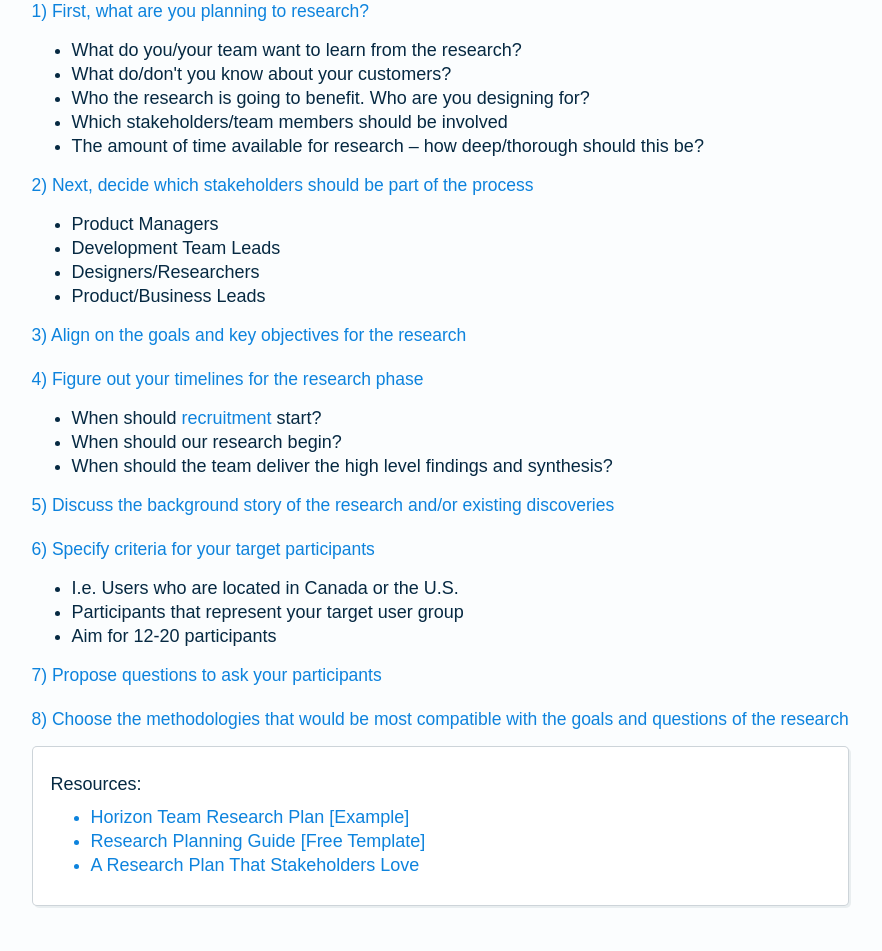
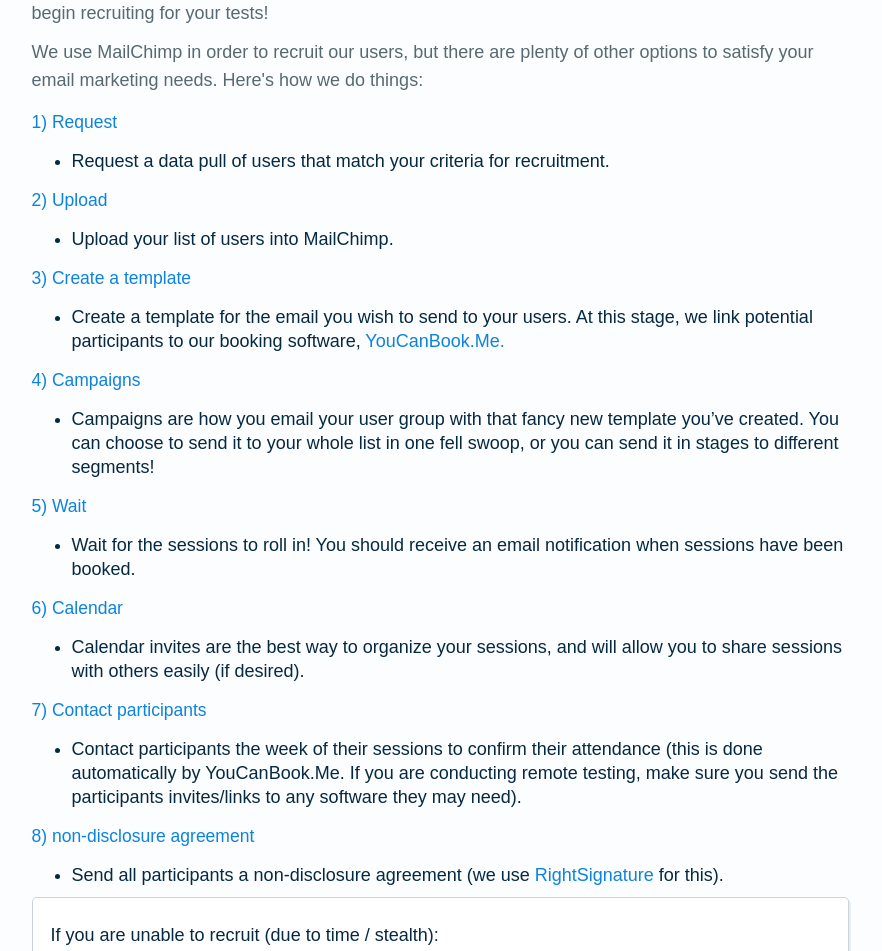
Before and after one commit to fluxr/fluxr.github.io, a plain HTML site: page recruit.html in a window 1280 px wide. Shown: the part 741-1692 px from the top of the page, without its empty margins (346-1228 px from the left). Drawn offline with nearby package versions, Linux system fonts and the light colour scheme.

Commit message:
Added recruit page
Excluded the “how to” guides for now

```diff
--- a/recruit.html
+++ b/recruit.html
@@ -1,11 +1,12 @@
 <!DOCTYPE html>
 <html lang="en">
+
 <head>
     <meta charset="utf-8">
     <meta http-equiv="X-UA-Compatible" content="IE=edge">
     <meta name="viewport" content="width=device-width, initial-scale=1">
     <!-- The above 3 meta tags *must* come first in the head; any other head content must come *after* these tags -->
-    <title>FLUXR - Generative Research</title>
+    <title>FLUXR - Generative Research - Recruit</title>
     <!-- Bootstrap -->
     <link href="css/styles.css" rel="stylesheet">
     <link href="css/cards.css" rel="stylesheet">
@@ -14,7 +15,13 @@
     <link href="https://cdnjs.cloudflare.com/ajax/libs/animate.css/3.5.1/animate.min.css" rel="stylesheet">
     <!-- TYPEKIT -->
     <script src="https://use.typekit.net/oon2jdt.js"></script>
-    <script>try{Typekit.load({ async: true });}catch(e){}</script>
+    <script>
+    try {
+        Typekit.load({
+            async: true
+        });
+    } catch (e) {}
+    </script>
     <!-- FONT AWESOME -->
     <link rel="stylesheet" href="https://maxcdn.bootstrapcdn.com/font-awesome/4.6.1/css/font-awesome.min.css">
     <!-- HTML5 shim and Respond.js for IE8 support of HTML5 elements and media queries -->
@@ -31,19 +38,16 @@
         <!-- Back button -->
         <div class="nav-elements nav-left">
             <a href="./generative-research.html" class="back-link">
-        < Back to Steps
-        </a>
+                < Back to Steps </a>
         </div>
         <!-- Logo -->
         <div class="panel-contents textAlign--center">
             <h1 class="logo">FreshBooks | Lean UX Research</h1>
         </div>
     </div>
-
     <!-- Main Container -->
     <div class="container">
         <div class="row med-margin">
-
             <!-- Sidebar -->
             <div class="col-md-3">
                 <!-- Inner wrapper -->
@@ -56,86 +60,111 @@
                         <li class=""><a href="#sec2">Tips</a></li>
                         <li class=""><a href="#sec3">Things to Avoid</a></li>
                     </ul>
-            </div> <!-- inner wrapper -->
                 </div>
-
+                <!-- inner wrapper -->
+            </div>
             <!-- MAIN CONTENT -->
             <div class="col-md-9 detail-steps" id="mainCol">
-            <h1>What is the "Plan" stage?</h1>
+                <h1>Recruit</h1>
                 <img src="./img/card-01.png" class="col-md-4 img-step">
-            <p class="col-md-8">Great research plans will act as a reference guide and help you along with the rest of the steps to help solve for a lack of infomation.</p>
+                <p class="col-md-8">Go find 12-20 participants who can help uncover the needs and goals of your users through interviews, diary studies, etc.</p>
                 <div class="col-md-12 about-step med-margin">
                     <span class="who col-md-6">
                     <h3>Who's involved:</h3>
                     <ul class="who">
-                        <li><i class="fa fa-user"></i> UX Designer, Product Manger, any other stakeholders</li>
+                        <li><i class="fa fa-user"></i> UX Designer, Product Manger</li>
                     </ul>
                 </span>
                     <span class="who col-md-6">
                 <h3>Timeline:</h3>
                 <ul class="who">
-                        <li><i class="fa fa-clock-o"></i> 60 - 90 mins.</li>
+                        <li><i class="fa fa-clock-o"></i> 2-3 weeks prior to testing is preferable</li>
                     </ul>
                 </span>
                 </div>
                 <br>
                 <!-- Step 1 -->
                 <div class="steps col-md-12">
-            <!-- ANCHOR LINK FROM SUBNAV --><a name="steps"></a>
+                    <!-- ANCHOR LINK FROM SUBNAV -->
+                    <a name="steps"></a>
                     <h2>Step-by-step</h2>
-                <h3>1) First, what are you planning to research?</h3>
+                    <p>After you have identified the users you want to recruit based on the Plan and Gather stages, you can begin recruiting for your tests!</p>
+                    <p>
+                        We use MailChimp in order to recruit our users, but there are plenty of other options to satisfy your email marketing needs. Here's how we do things:</p>
+                    <h3>1) Request</h3>
                     <ul>
-                    <li>What do you/your team want to learn from the research?</li>
-                    <li>What do/don't you know about your customers? </li>
-                    <li>Who the research  is going to benefit. Who are you designing for?</li>
-                    <li>Which stakeholders/team members  should be involved </li>
-                    <li>The amount of time available for research – how deep/thorough should this be? </li>
+                        <li>Request a data pull of users that match your criteria for recruitment.</li>
                     </ul>
                     <!-- Step 2 -->
-                <h3>2) Next, decide which stakeholders should be part of the process </h3>
+                    <h3>2) Upload </h3>
                     <ul>
-                    <li>Product Managers</li>
-                    <li>Development Team Leads</li>
-                    <li>Designers/Researchers</li>
-                    <li>Product/Business Leads</li>
+                        <li>Upload your list of users into MailChimp. </li>
                     </ul>
                     <!-- Step 3 -->
-                <h3>3) Align on the goals and key objectives for the research</h3>
-                <!-- Step 4 -->
-                <h3>4) Figure out your timelines for the research phase</h3>
+                    <h3>3) Create a template</h3>
                     <ul>
-                    <li>When should <a href="">recruitment</a> start?</li>
-                    <li>When should our research begin?</li>
-                    <li>When should the team deliver the high level findings and synthesis?</li>
+                        <li>Create a template for the email you wish to send to your users. At this stage, we link potential participants to our booking software, <a href="https://gb.youcanbook.me/login/index.jsp">YouCanBook.Me.</a></li>
                     </ul>
                     <!-- Step 4 -->
-                <h3>5) Discuss the background story of the research and/or existing discoveries</h3>
+                    <h3>4) Campaigns</h3>
+                    <ul>
+                        <li>Campaigns are how you email your user group with that fancy new template you’ve created. You can choose to send it to your whole list in one fell swoop, or you can send it in stages to different segments!</li>
+                    </ul>
+                    <!-- Step 5 -->
+                    <h3>5) Wait</h3>
+                    <ul>
+                        <li>Wait for the sessions to roll in! You should receive an email notification when sessions have been booked.</li>
+                    </ul>
                     <!-- Step 6 -->
-                <h3>6) Specify criteria for your target participants</h3>
+                    <h3>6) Calendar</h3>
                     <ul>
-                    <li>I.e. Users who are located in Canada or the U.S.</li>
-                    <li>Participants that represent your target user group</li>
-                    <li>Aim for 12-20 participants</li>
+                        <li>Calendar invites are the best way to organize your sessions, and will allow you to share sessions with others easily (if desired).</li>
                     </ul>
                     <!-- Step 7 -->
-                <h3>7) Propose questions to ask your participants</h3>
+                    <h3>7) Contact participants</h3>
+                    <ul><li>Contact participants the week of their sessions to confirm their attendance (this is done automatically by YouCanBook.Me. If you are conducting remote testing, make sure you send the participants invites/links to any software they may need).</li></ul>
                     <!-- Step 8 -->
-                <h3>8) Choose the <a href="">methodologies</a> that would be most compatible with the goals and questions of the research</h3>
+                    <h3>8) non-disclosure agreement</h3>
+                    <ul>
+                        <li>Send all participants a non-disclosure agreement (we use <a href="https://wiki.2ndsiteinc.com/display/Product/Information+for+Recruiters">RightSignature</a> for this).</li>
+                    </ul>
+                    <!-- Caution -->
+                    <a name="resources"></a>
+                    <div class="col-md-12 about-step med-margin">
+                        <h4>If you are unable to recruit (due to time / stealth):</h4>
+                        <p>You can use your own staff for research, as long as they meet the following criteria:</p>
+                        <ul>
+                            <li>They have not been involved in the generative stages of the product or feature you are testing.</li>
+                            <li>They would be considered "target users" of your product or feature.</li>
+                        </ul>
+                        <p>Staff should never be used outside of generative research, and should only be used as an absolute last resort.</p>
+                    </div>
+                    <!-- /end caution -->
                     <!-- Resources -->
                     <a name="resources"></a>
                     <div class="col-md-12 about-step med-margin">
                         <h4>Resources:</h4>
-                        <ul class="">
-                            <a href="https://www.dropbox.com/s/nejiguhvtuv8xmg/HORIZON-457375760-250416-1614-4.pdf?dl=0" target="_blank"><li>Horizon Team Research Plan [Example]</li></a>
-                            <a href="https://www.dropbox.com/s/9e8eocscio9ykx4/Research-Plan.pdf?dl=0" target="_blank"><li>Research Planning Guide [Free Template]</li></a>
-                            <a href="https://www.smashingmagazine.com/2012/01/ux-research-plan-stakeholders-love/" target="_blank"><li>A Research Plan That Stakeholders Love</li></a>
+                        <h3>Tools:</h3>
+
+                        <ul>
+                            <li><a href="http://mailchimp.com">MailChimp</a></li>
+                            <li><a href="https://youcanbook.me/">YouCanBook.Me</a></li>
+                            <li><a href="https://screenhero.com/">ScreenHero</a></li>
+                            <li><a href="https://rightsignature.com/">RightSignature</a></li>
                         </ul>
-                    </div><!-- /end resources -->
-            </div><!-- /end steps -->
-        </div><!-- /end Detail page -->
-
-    </div><!-- /end Cards container -->
-
+                        <h3>Other Resources:</h3>
+                        <ul>
+                            <li><a href="http://www.nngroup.com/reports/how-to-recruit-participants-usability-studies/">How to Recruit Participants for Usability Studies</a></li>
+                            <li><a href="http://www.designkit.org/methods/22">IDEO Recruiting Tools</a></li>
+                        </ul>
+                    </div>
+                    <!-- /end resources -->
+                </div>
+                <!-- /end steps -->
+            </div>
+            <!-- /end Detail page -->
+        </div>
+        <!-- /end Cards container -->
         <!--Navigation-->
         <div class="row footer">
             <span class="col-md-3 col-md-offset-3 backStep">
```
Lines whose indentation alone changed are shown as unchanged.
